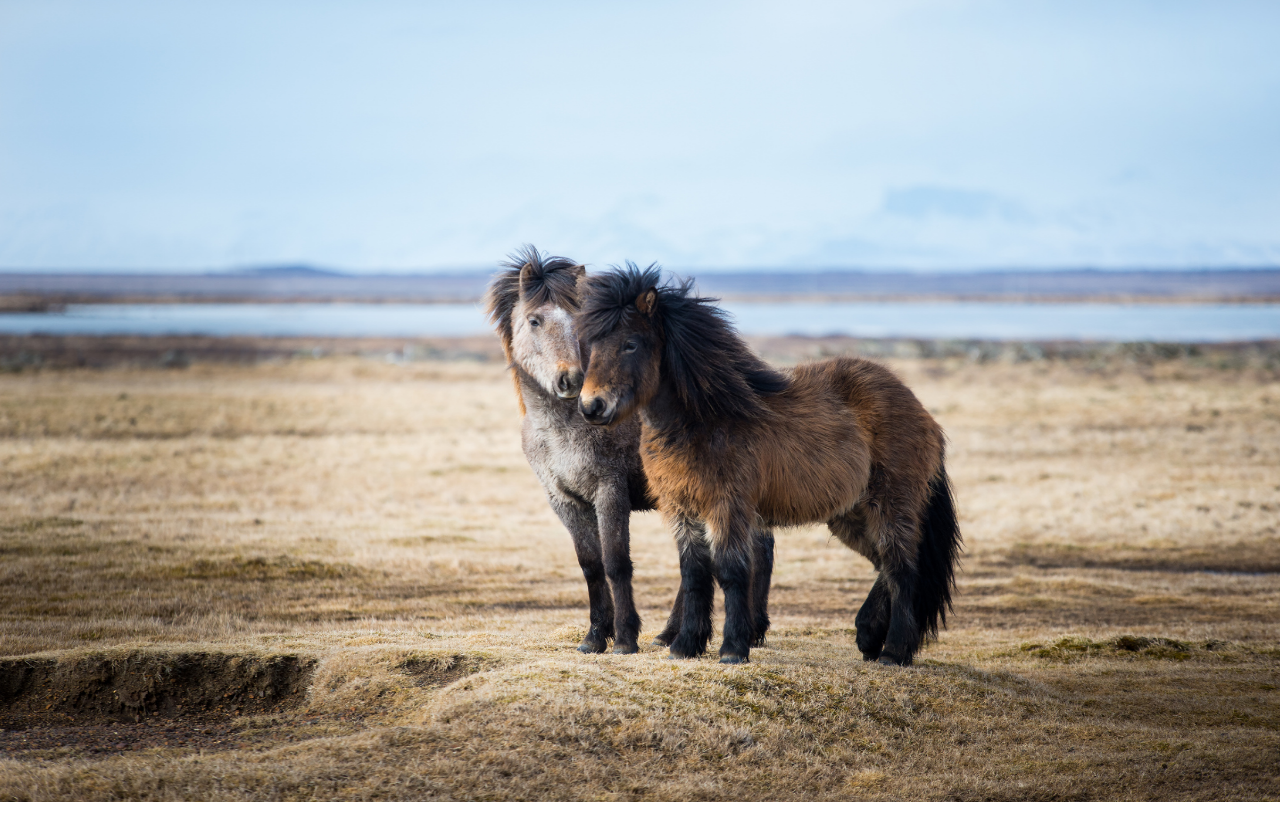
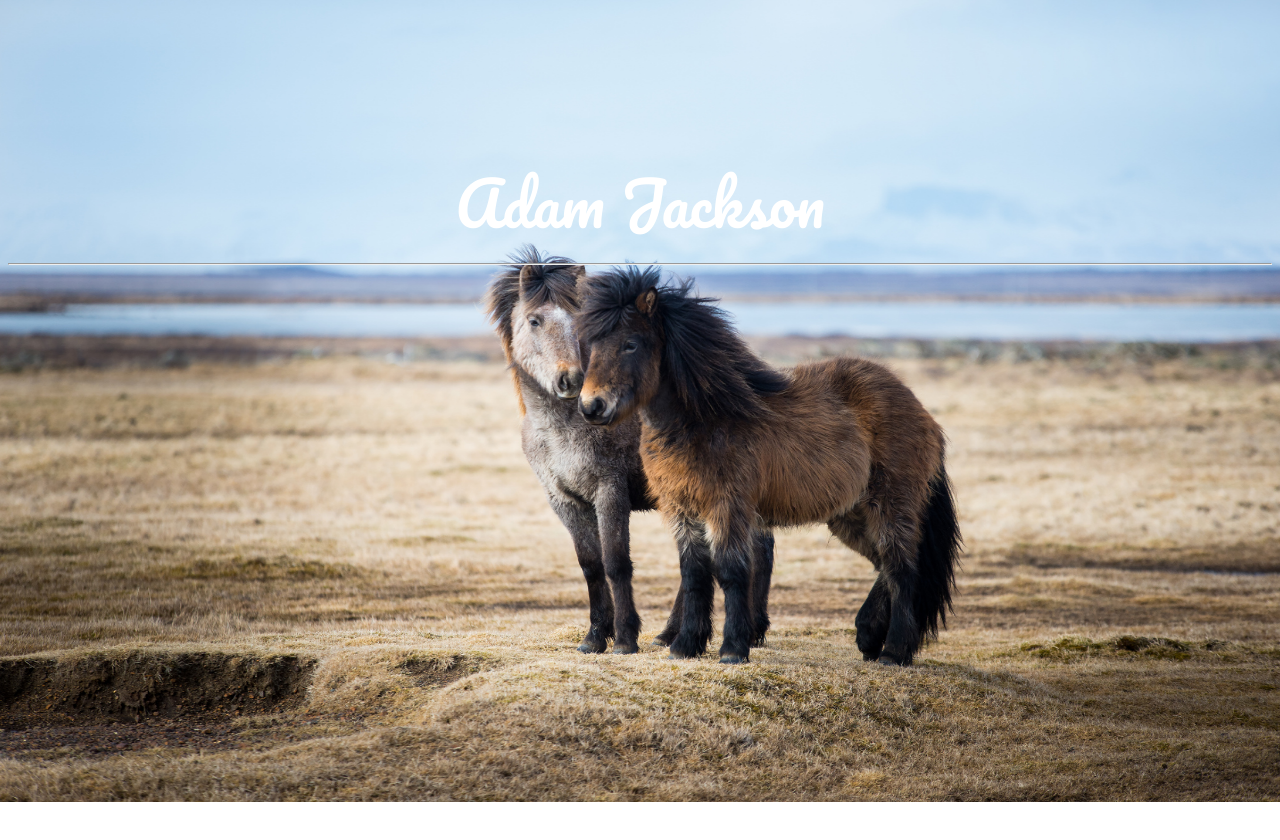
Before and after one commit to AdamJackson1/plugin-website, a plain HTML site: page index.html in a window 1280 px wide. Shown: the top 840 px of the page. Drawn offline with Linux system fonts and the light colour scheme; a web font is replaced by a local one.

Commit message:
"way cool" Adam Jackson 2010

```diff
--- a/css/global.css
+++ b/css/global.css
@@ -28,5 +28,20 @@ body {
 	margin:1500px -10px -10px -10px;
     opacity:0.6;
     z-index:2;
+}
+.n{
+	font-family:"Pacifico";
+	z-index:3;
+	color:white;
+	font-size:60px;
+	margin-top:-1500px;
+	text-align:center;
+	margin-bottom:0px;
 
 }
+.b{
+	margin-top:-200px;
+	position:absolute;
+
+
+}
--- a/index.html
+++ b/index.html
@@ -11,6 +11,7 @@
 	<div id="block"></div>
 	<div id="block1"></div>
 	<div id="block2"></div>
-	<div id="name"></div>
+	<p class="n">Adam Jackson</p>
+	<hr>
 </body>
 </html>
```
